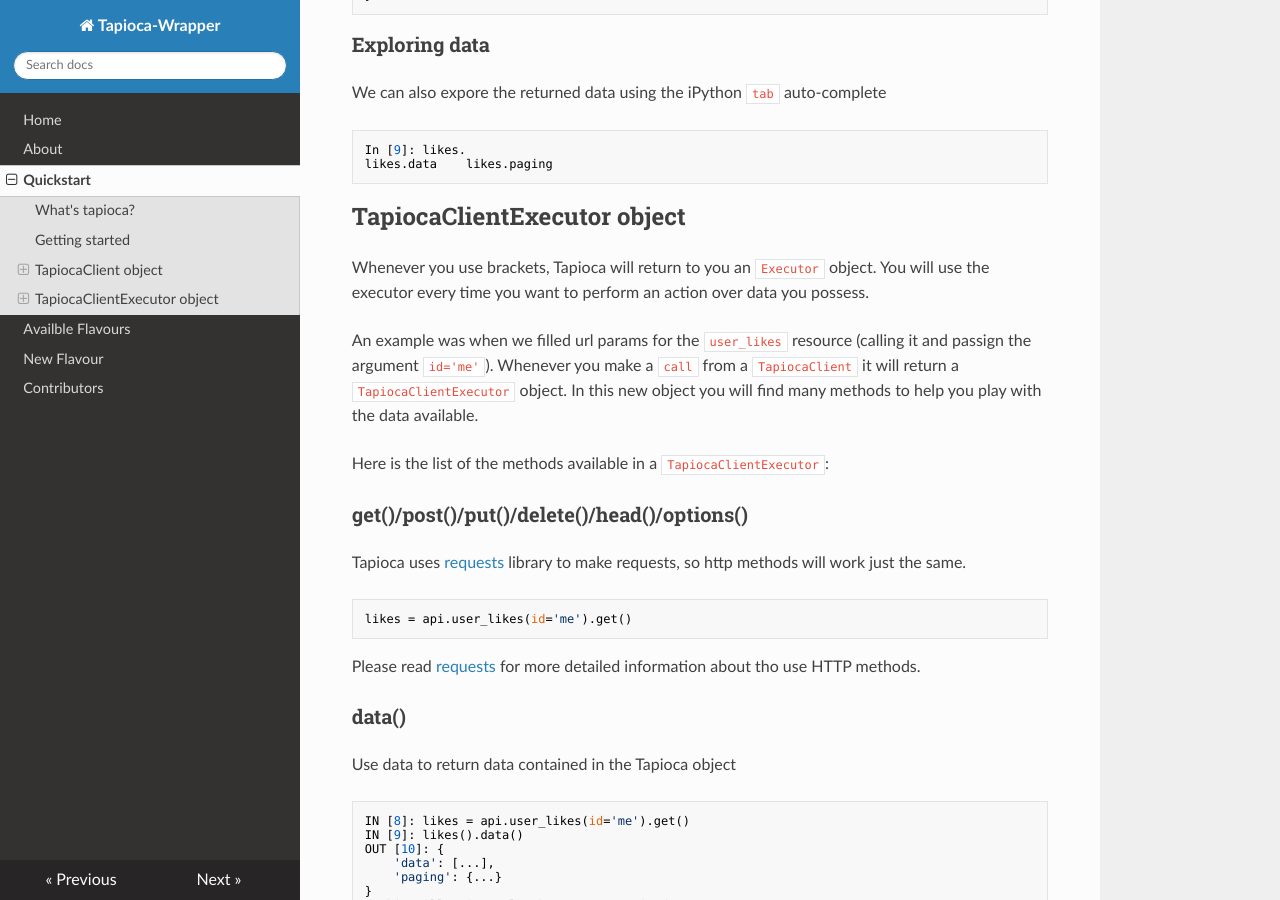
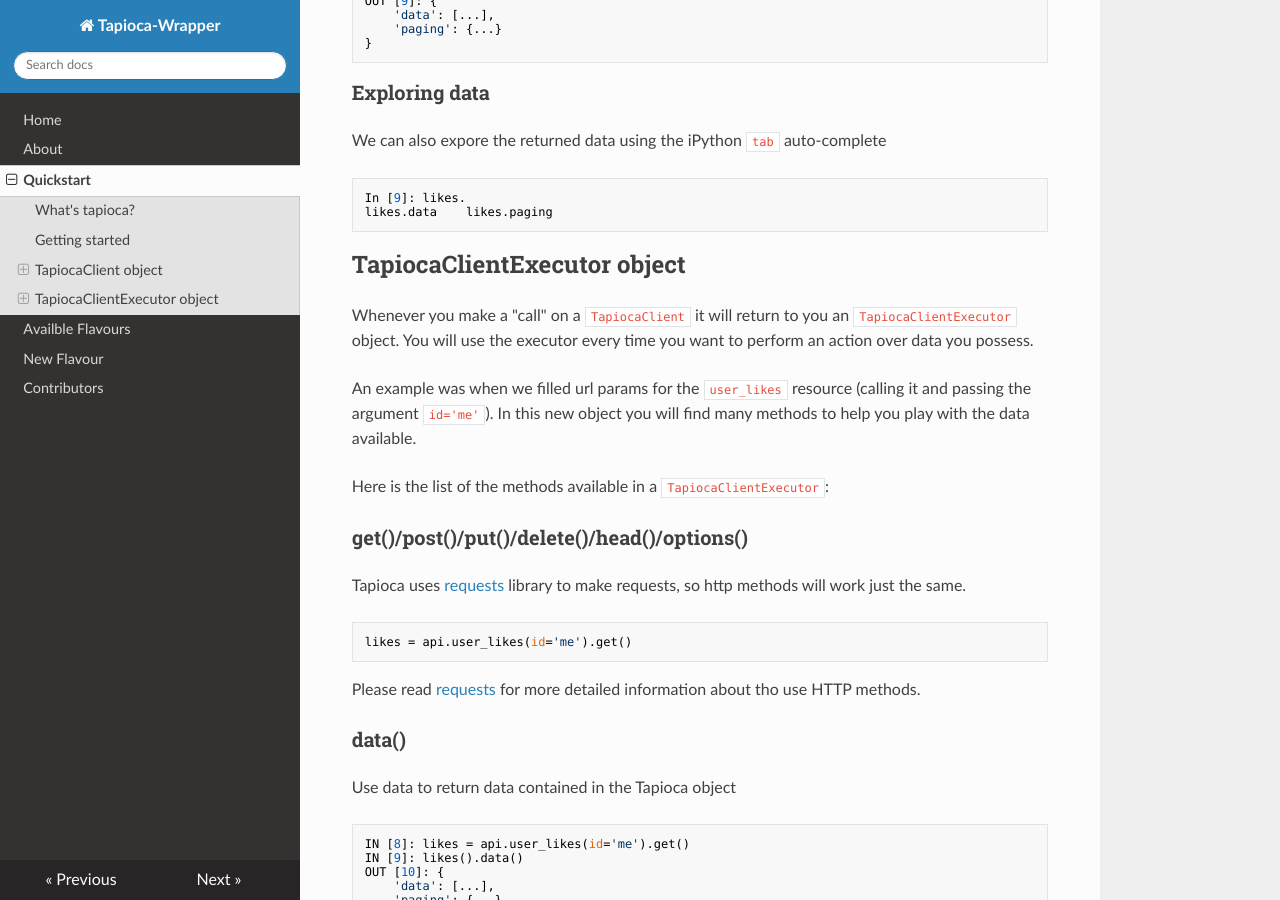
Before and after one commit to vintasoftware/tapioca-wrapper, an MkDocs documentation site: the page built from docs/quickstart.md, in a window 1280 px wide and 900 px high, scrolled down 1991 px. Built offline with MkDocs 1.6.1, drawn with Linux system fonts in a browser that asks for light colours; nearby versions of some CDN libraries; old or Windows-style settings are respelled for this version of MkDocs; some of the changed text lies outside the part shown.

Commit message:
improving quickstart docs

````diff
--- a/docs/quickstart.md
+++ b/docs/quickstart.md
@@ -95,9 +96,9 @@ likes.data    likes.paging
 
 ## TapiocaClientExecutor object
 
-Whenever you use brackets, Tapioca will return to you an ```Executor``` object. You will use the executor every time you want to perform an action over data you possess.
+Whenever you make a "call" on a ```TapiocaClient``` it will return to you an ```TapiocaClientExecutor``` object. You will use the executor every time you want to perform an action over data you possess.
 
-An example was when we filled url params for the ```user_likes``` resource (calling it and passign the argument ``id='me'``). Whenever you make a ``call`` from a ``TapiocaClient`` it will return a ``TapiocaClientExecutor`` object. In this new object you will find many methods to help you play with the data available.
+An example was when we filled url params for the ```user_likes``` resource (calling it and passing the argument ``id='me'``). In this new object you will find many methods to help you play with the data available.
 
 Here is the list of the methods available in a ``TapiocaClientExecutor``:
 
````
Also changed, not shown: other parts of docs/quickstart.md (+2 -1 lines).
